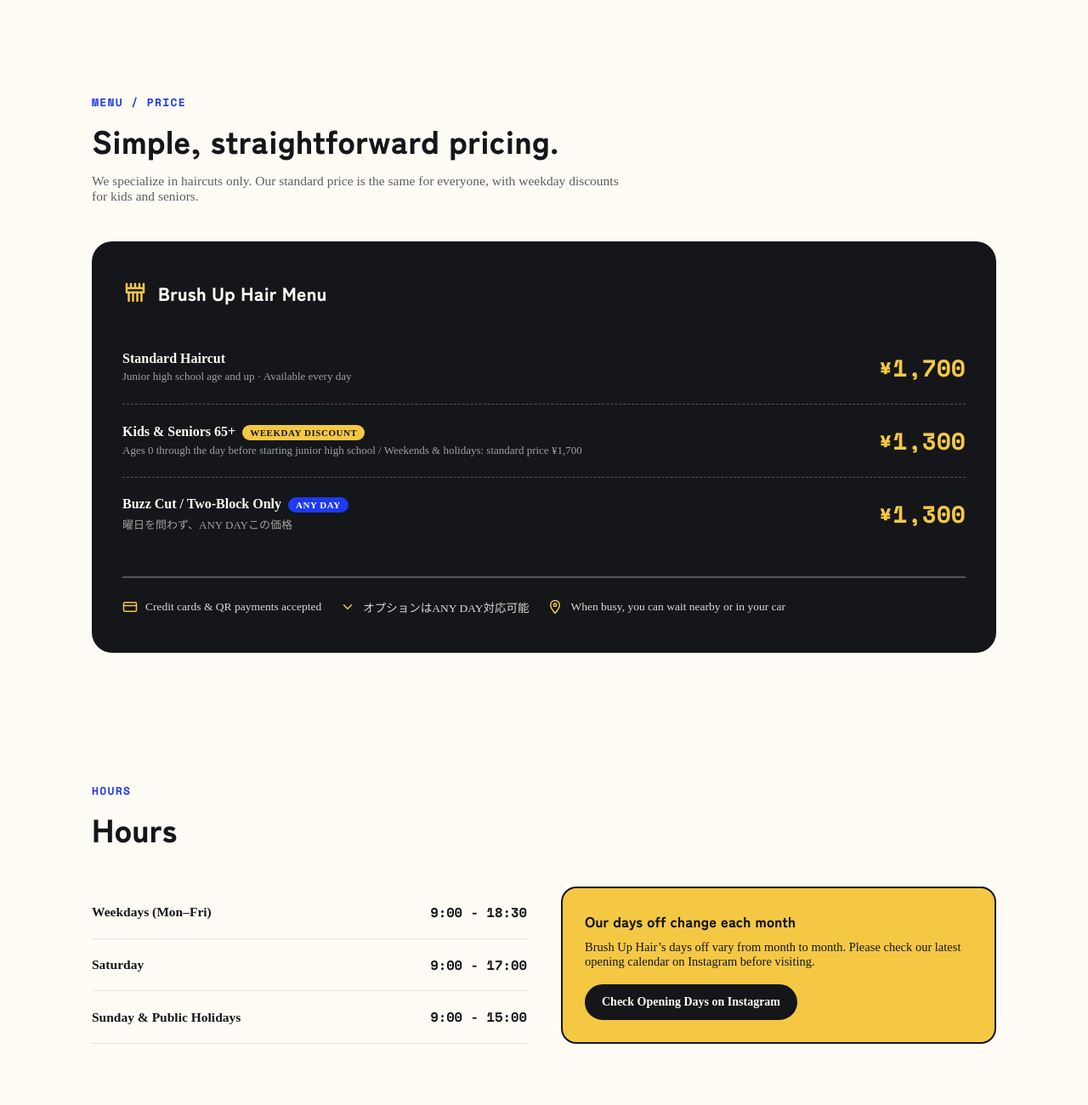
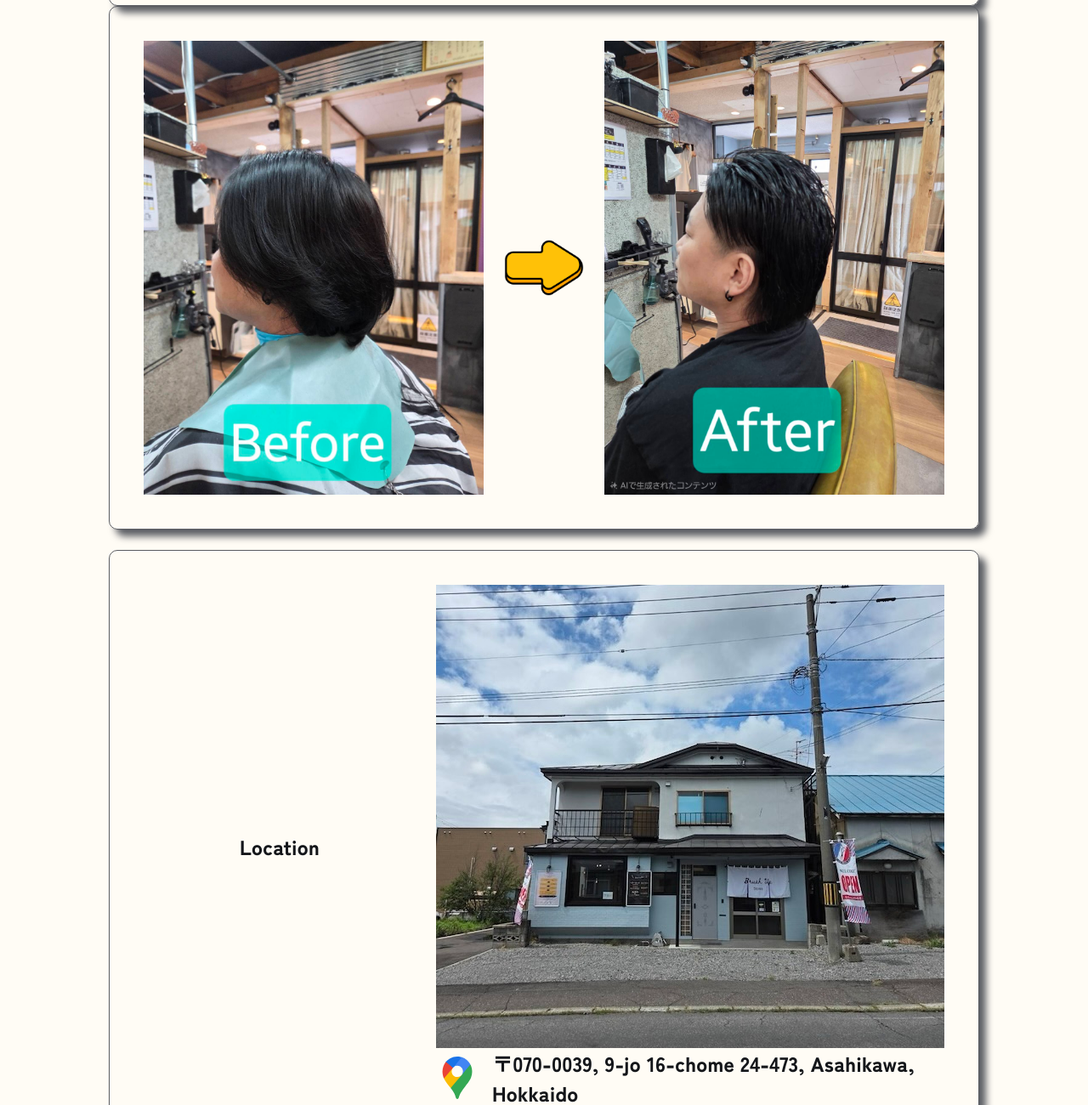
Before and after one commit to coffee-kiwi/brushup-stores, a website built with webpack: page src/template.html in a window 1280 px wide. Shown: the part 1500-2800 px from the top of the page at 85% size. Built offline with nearby package versions, Linux system fonts and the light colour scheme.

Commit message:
Feat: Update the page layout, add before and after photos. Add extra png's to be used for the menu

```diff
--- a/src/styles.css
+++ b/src/styles.css
@@ -14,7 +14,9 @@
   html{scroll-behavior:smooth;}
 
   /* Display flex and center */
-  header {
+  header,
+  .quick-location,
+  .location-top {
     display: flex;
     flex-direction: column;
     justify-content: center;
@@ -33,6 +35,64 @@
 .nav-logo {
   max-height: 80%;
 }
+
+.quick-location {
+  gap: 1rem;
+}
+
+.location-top {
+  flex-direction: row;
+  gap: 1rem;
+}
+
+.side-location,
+.card {
+  width: 80vw;
+  /* height: 40vh; */
+  display: grid;
+  grid-template-columns: 1fr 1fr;
+  justify-items: center;
+  align-items: center;
+  gap: 24px;
+  margin: 0 auto;
+  padding: 40px;
+  border-radius: 10px;
+  border: #5B5D63 solid 1px;
+  box-shadow: 8px 8px 8px #5B5D63;
+}
+
+#outside-front {
+  height: 80%;
+  width: auto;
+}
+
+.hairstyles {
+  display: grid;
+  /* grid-template-columns: 1fr; */
+  grid-template-columns: 1fr;
+}
+
+.card {
+  display: grid;
+  grid-template-columns: 1fr 10% 1fr;
+}
+
+.card img {
+  max-width: 100%;
+  height: auto;
+  display: block;
+}
+
+img .arrow-icon {
+  max-width: 10vw;
+}
+
+/* @media screen and (min-width: 500px) {
+
+  .hairstyles {
+    grid-template-columns: 1fr 10px 1fr;
+  }
+} */
 
 
 
@@ -128,12 +188,14 @@
   .navlinks a:hover{color:var(--red);}
   .ig-btn{
     display:flex; align-items:center; gap:8px;
-    background:var(--ink); color:var(--ivory);
+    /* background:var(--ink); color:var(--ivory); */
     padding:9px 16px; border-radius:100px;
     font-size:13px; font-weight:700;
-    transition:transform .15s ease, background .15s ease;
+    transition: transform .25s ease;
   }
-  .ig-btn:hover{background:var(--red); transform:translateY(-2px);}
+  .ig-btn:hover {
+    transform:translateY(-2px);
+  }
   .navlinks .navmid{display:flex; gap:28px;}
   @media(max-width:760px){
     .navmid{display:none;}
@@ -277,7 +339,7 @@
   .barcode span{background:var(--ink); width:3px;}
 
   /* ---------- Section shell ---------- */
-  section{padding:76px 0;}
+  section{padding:12px 0;}
   .section-head{margin-bottom:44px; max-width:620px;}
   .kicker{
     font-size:13px; font-weight:700; letter-spacing:0.1em;
--- a/src/template.html
+++ b/src/template.html
@@ -36,8 +36,42 @@
     </nav>
 
     <main>
+      <section class="haircuts">
+        <div class="card">
+            <img src="../img/kid_1.jpg" alt="boy sitting in chair with hair down to his chin">
+            <img src="../img/right-arrow.png" alt="arrow pointing to the right" class="arrow-icon">
+            <img src="../img/kid_2.jpg" alt="boy with finished haircut">
+        </div>
+
+        <div class="card">
+            <img src="../img/cut_before.jpg" alt="customer before their haircut">
+            <img src="../img/right-arrow.png" alt="arrow pointing to the right" class="arrow-icon">
+            <img src="../img/cut_after.jpg" alt="customer with finished haircut">
+        </div>
+      </section>
+
+      <section>
+        <div class="side-location">
+          <h2>Location</h2>
+          <div>
+            <img src="../img/outside_1_wide.jpeg" alt="The outside of the store" id="outside-front">
+            <div class="location-top">
+              <a href="https://maps.app.goo.gl/r3s4brdBbsNuGYCR6" target="_blank" rel="noopener noreferrer"><img src="../img/google-maps.svg" alt="google maps icon" width="50px" height="50px"></a>
+              <h2>〒070-0039, 9-jo 16-chome 24-473, Asahikawa, Hokkaido </h2>
+            </div>
+          </div>
+
+        </div>
+      </section>
+
+      <section class="menu">
+
+      </section>
+
+
+
       <!-- HERO -->
-      <section class="hero">
+      <!-- <section class="hero"> -->
 
         <!-- <div class="wrap hero-grid">
           <div>
@@ -50,10 +84,10 @@
             </div>
           </div>
         </div> -->
-      </section>
+      <!-- </section> -->
 
       <!-- HOW IT WORKS -->
-      <section id="how">
+      <!-- <section id="how">
         <div class="wrap">
           <div class="section-head reveal">
             <span class="kicker">HOW IT WORKS</span>
@@ -81,10 +115,10 @@
             </div>
           </div>
         </div>
-      </section>
+      </section> -->
 
       <!-- PRICING -->
-      <section id="menu">
+      <!-- <section id="menu">
         <div class="wrap">
           <div class="section-head reveal">
             <span class="kicker">MENU / PRICE</span>
@@ -135,7 +169,7 @@
             </div>
           </div>
         </div>
-      </section>
+      </section> -->
 
       <!-- HOURS -->
       <section id="hours">
```
Also changed, not shown: img/baby-boy.png (added), img/clipper.png (added), img/kid_1.jpg, img/kid_2.jpg, img/outside_1_s.jpg (added), img/outside_1_wide.jpeg (added), img/right-arrow.png (added), img/scissors.png (added). Lines whose indentation alone changed are shown as unchanged.
